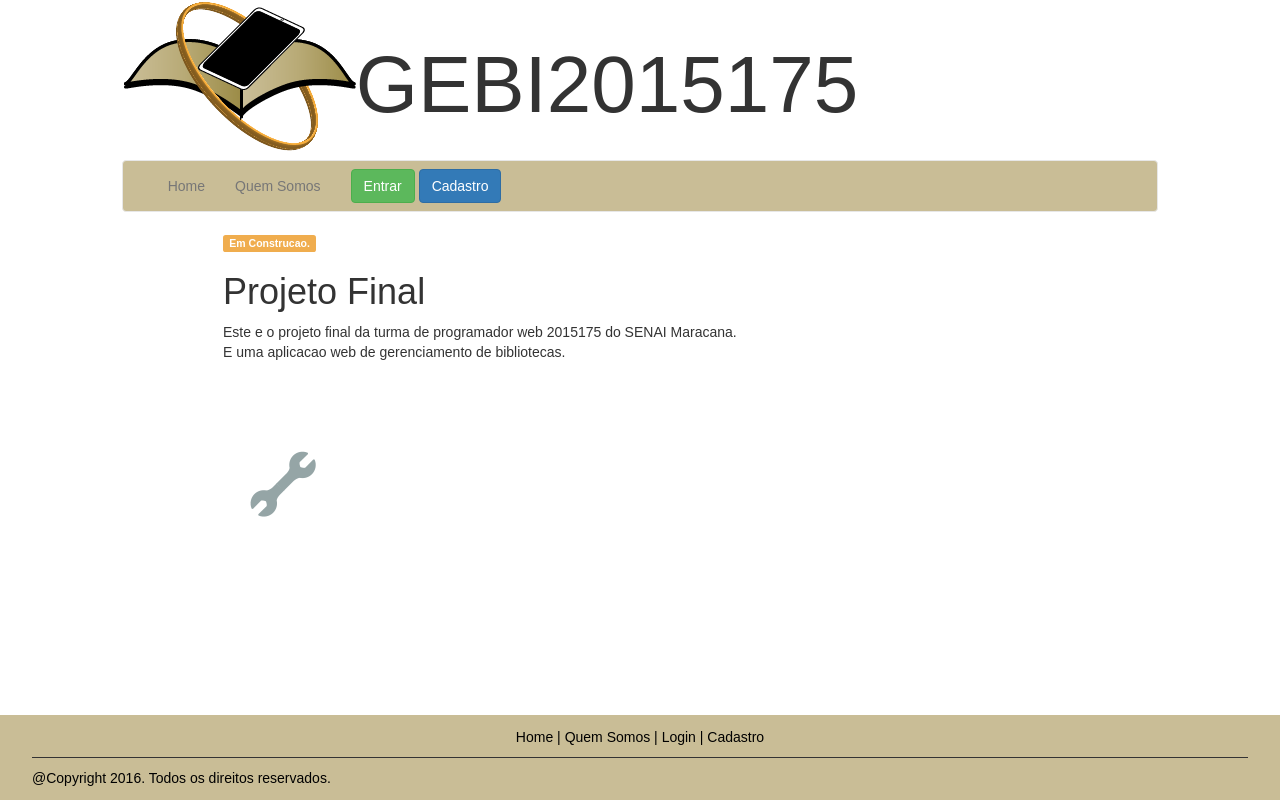
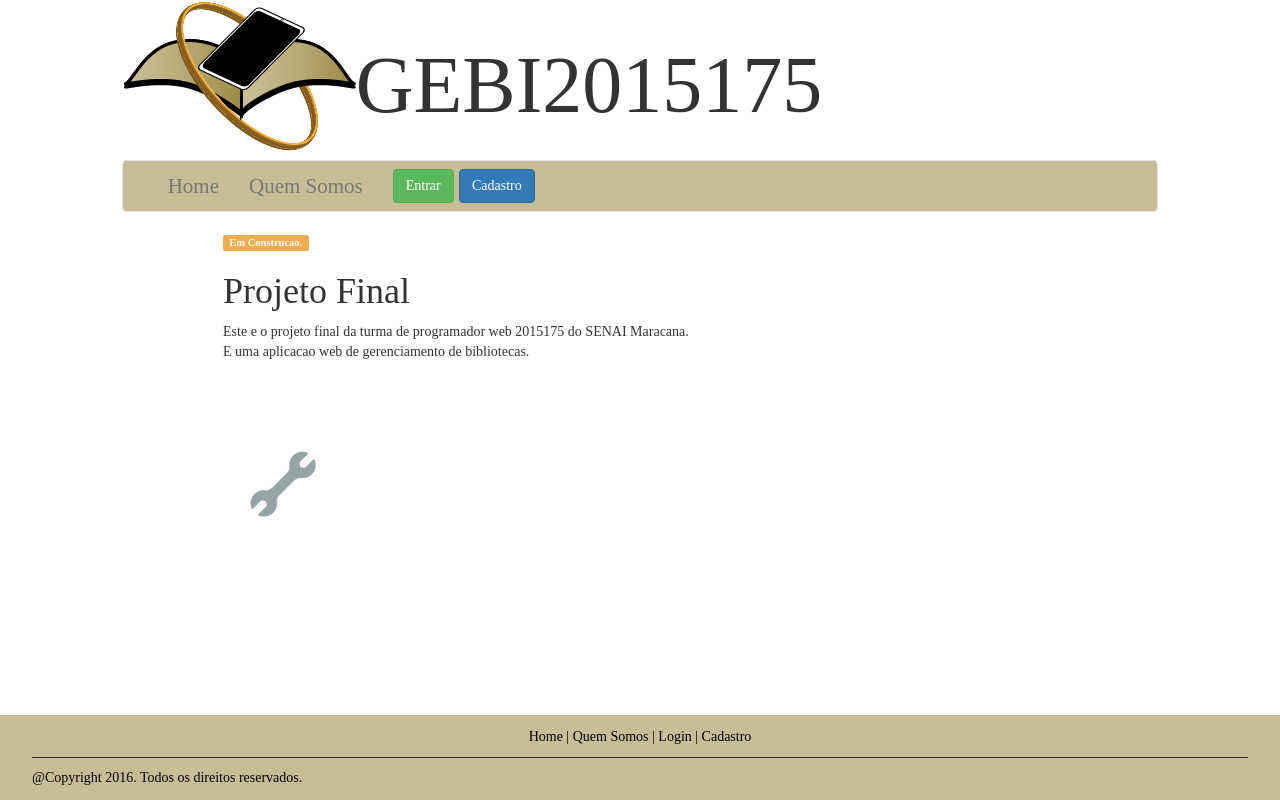
Before and after one commit to Turma2015175/gebi2015175, a PHP site: page / in a window 1280 px wide. Run offline with PHP 8.4, Linux system fonts and the light colour scheme; data that the repository does not hold is empty.

Commit message:
css
sbir

```diff
--- a/app/assets/css/style.css
+++ b/app/assets/css/style.css
@@ -1,5 +1,5 @@
 *{
-font-family:arial,verdana,sans-serif;
+font-family:'Arvo', serif, arial,verdana,sans-serif;
 padding:0;
 margin:0;
 text-decoration:none;
@@ -11,7 +11,7 @@ list-style-type:none;
 	min-height: 100%;
 	position: relative;
 	overflow:auto;
-	//border:1px solid blue;//borda de marcação para melhor visualização
+	//border:1px solid blue;
 }
 #preloader{
 	position: absolute;
@@ -47,10 +47,18 @@ header h1{
 
 #conteudo {
 	padding-bottom: 90px;
-	//border: 1px solid red; //borda de marcação para melhor visualização
+	//border: 1px solid red;
 	}
 .navbar, footer{
 	background: #c9bd96;
+}
+
+.navbar {
+	font-size:1.5em;
+
+}
+.navbar-nav {
+	color: #000;
 }
 footer{
 	position: absolute;
```
